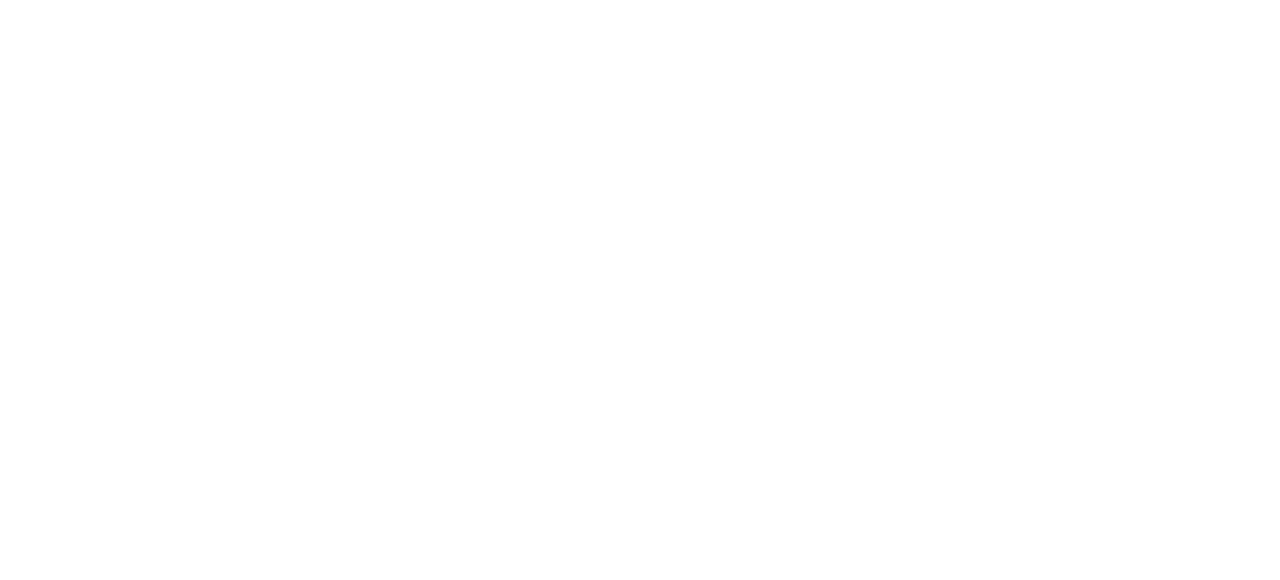
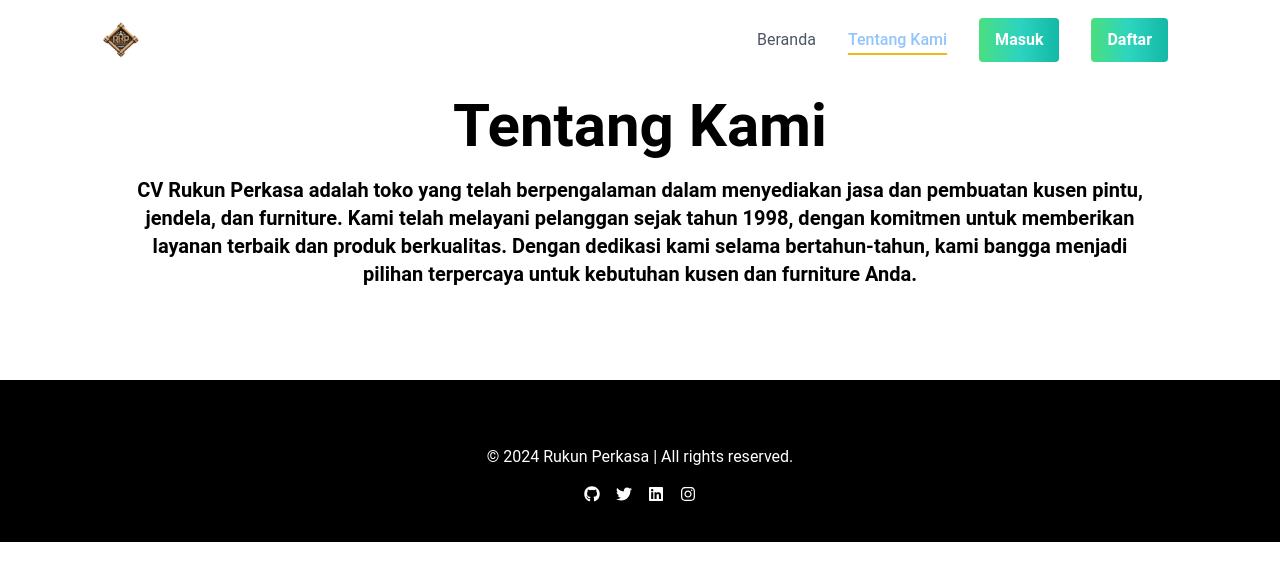
Before and after one commit to chndrwali/penjualan-fe, a React (Vite) app: page /about in a window 1280 px wide. Before the commit this address had no page. Shown: the top 580 px of the page. Built offline with nearby package versions, Linux system fonts and the light colour scheme.

Commit message:
add about page

```diff
--- a/src/App.jsx
+++ b/src/App.jsx
@@ -1,11 +1,13 @@
 import { Routes, Route } from "react-router-dom"
 import LandingPage from "./pages/LandingPage/Landing-page"
+import Abouts from "./pages/LandingPage/Abouts"
 
 function App() {
 
   return (
   <Routes>
     <Route path="/" element={<LandingPage />} />
+    <Route path="/about" element={<Abouts />} />
   </Routes>
   )
 }
--- /dev/null
+++ b/src/components/LandingPage/about/About.jsx
@@ -0,0 +1,22 @@
+/* eslint-disable no-unused-vars */
+import React from 'react';
+import { about } from '../data/aboutData';
+
+function About() {
+  return (
+    <section id="about" className="pt-4 pb-20">
+      <div className="container">
+        <div className="flex flex-wrap justify-center text-center px-4 lg:px-12">
+          <h1 className="font-bold text-black text-4xl mb-3 lg:mb-5 lg:text-6xl">
+            {about.title}
+          </h1>
+          <p className="font-semibold text-black text-xl mb-3">
+            {about.subtitle}
+          </p>
+        </div>
+      </div>
+    </section>
+  );
+}
+
+export default About;
--- /dev/null
+++ b/src/components/LandingPage/data/aboutData.js
@@ -0,0 +1,8 @@
+const about = {
+    title: 'Tentang Kami',
+    subtitle: 'CV Rukun Perkasa adalah toko yang telah berpengalaman dalam menyediakan jasa dan pembuatan kusen pintu, jendela, dan furniture. Kami telah melayani pelanggan sejak tahun 1998, dengan komitmen untuk memberikan layanan terbaik dan produk berkualitas. Dengan dedikasi kami selama bertahun-tahun, kami bangga menjadi pilihan terpercaya untuk kebutuhan kusen dan furniture Anda.',
+  };
+
+export {
+    about
+};
--- a/src/components/LandingPage/header/Header.jsx
+++ b/src/components/LandingPage/header/Header.jsx
@@ -16,7 +16,7 @@ function Header() {
         <div className="flex items-center justify-between relative">
           <div className="px-4">
             <span className="font-bold text-lg text-primary block py-4">
-              <img src="/img/logo/logo383.png" alt="Logo" className="w-10 h-10" />
+              <img src="/logo/android-chrome-512x512.png" alt="Logo" className="w-12 h-12" />
             </span>
           </div>
           <div className="flex items-center justify-center px-4">
--- /dev/null
+++ b/src/pages/LandingPage/Abouts.jsx
@@ -0,0 +1,14 @@
+/* eslint-disable no-unused-vars */
+import React from "react";
+import Layout from "../../components/LandingPage/Layout";
+import About from "../../components/LandingPage/about/About";
+
+function Abouts() {
+    return (
+        <Layout>
+            <About />
+        </Layout>
+    )
+}
+
+export default Abouts;
```
Also changed, not shown: public/logo/android-chrome-512x512.png (added).
